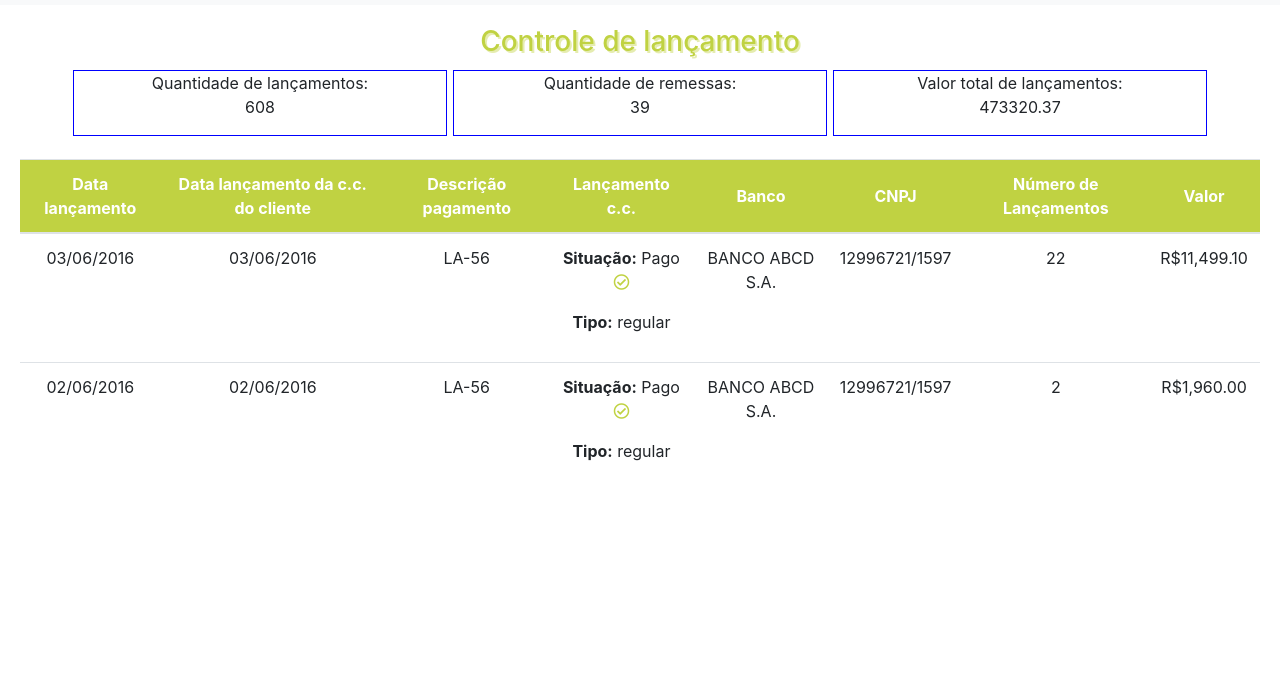
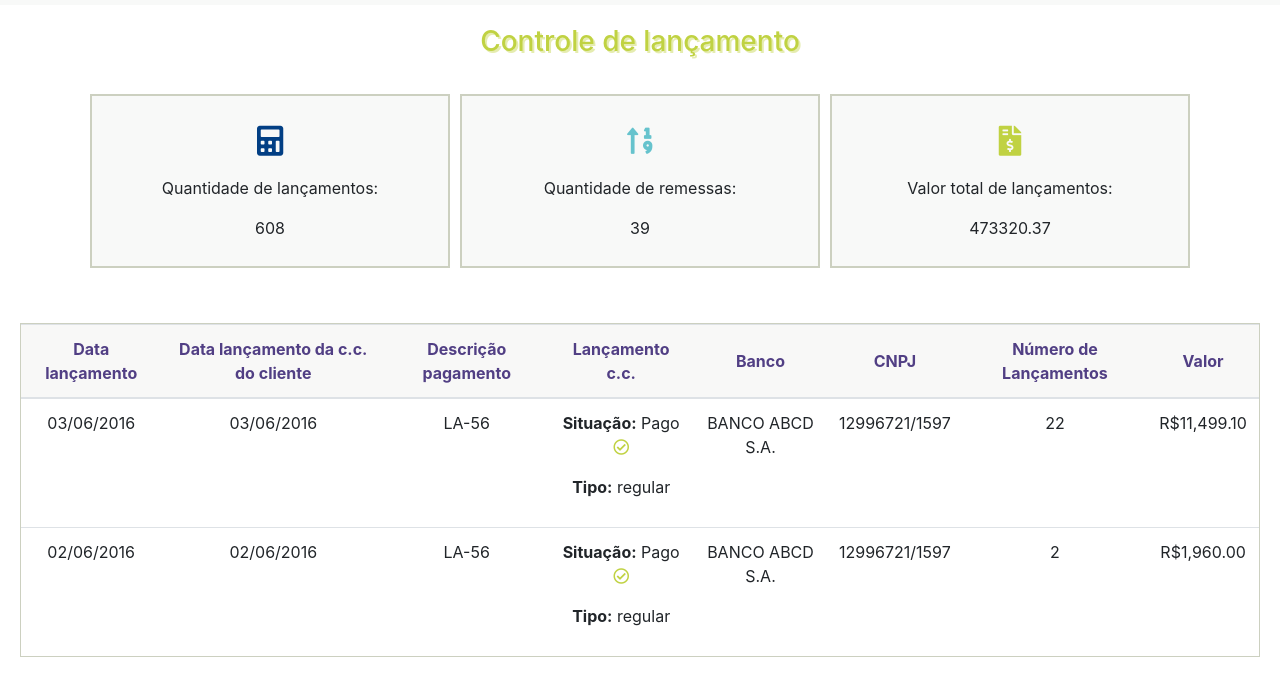
Before and after one commit to daniferrari/stefanini, a website: page app/index.html in a window 1280 px wide. Shown: the part 56-752 px from the top of the page. Drawn offline with nearby package versions, Linux system fonts and the light colour scheme; some packages are replaced by stand-ins of ours.

Commit message:
Adicionando css a pagina inicial

```diff
--- a/app/account-launch/lancamento-conta-legado.css
+++ b/app/account-launch/lancamento-conta-legado.css
@@ -1,7 +1,7 @@
 
 thead.thead {
-    background: #c0d242;
-    color: white;
+    background: #f8f8f7;
+    color: #513f84;
 }
 
 .table thead th {
@@ -21,7 +21,7 @@ h3 {
 
 /* Handle */
 .table-responsive::-webkit-scrollbar-thumb {
-    background: #c0d242;
+    background: #0274b4;
 }
 
 ::-webkit-scrollbar-track {
@@ -46,13 +46,31 @@ h3 {
 
 table {
     text-align: center;
+    border: 1px solid #ccd0c0;
 }
 
 .cards {
     text-align: center;
+    margin: 30px 0px;
 }
 
 .col-sm {
-    border: 1px solid blue;
-    margin: 3px;
+    border: 2px solid #ccd0c0;
+    margin: 5px;
+    padding: 10px 0px;
+    background: #c2c3ba1c !important;
 }
+
+.cards i {
+    font-size: 30px;
+    color: #c0d242;
+    padding: 20px 0px;
+}
+
+i.fas.fa-calculator {
+    color: #023f84;
+}
+
+i.fas.fa-sort-numeric-up {
+    color: #66c3cd;
+}
--- a/app/account-launch/lancamento-conta-legado.html
+++ b/app/account-launch/lancamento-conta-legado.html
@@ -6,15 +6,18 @@
   <div class="container">
     <div class="row cards">
       <div class="col-sm">
-        Quantidade de lançamentos:
+        <i class="fas fa-calculator"></i>
+        <p>Quantidade de lançamentos: </p>
         <p>{{data.data.totalControleLancamento.quantidadeLancamentos}}</p>
       </div>
       <div class="col-sm">
-        Quantidade de remessas:
+        <i class="fas fa-sort-numeric-up"></i>
+        <p>Quantidade de remessas: </p>
         <p>{{data.data.totalControleLancamento.quantidadeRemessas}}</p>
       </div>
       <div class="col-sm">
-        Valor total de lançamentos:
+        <i class="fas fa-file-invoice-dollar"></i>
+        <p>Valor total de lançamentos:</p>
         <p>{{data.data.totalControleLancamento.valorLancamentos}}</p>
       </div>
     </div>
--- a/app/chart/chart.css
+++ b/app/chart/chart.css
@@ -3,3 +3,7 @@ h4 {
     text-shadow: 2px 2px #c0d2426b;
     text-align: center;
 }
+
+.count-chart {
+    width: 100vw;
+}
--- a/app/menu/menu.css
+++ b/app/menu/menu.css
@@ -2,10 +2,6 @@ menu {
     margin: 0px;
     padding-left: 0px;
     margin-bottom: 20px;
-}
-
-.navbar {
-    color: blueviolet;
 }
 
 img {
@@ -17,5 +13,9 @@ a.nav-link {
 }
 
 a.nav-link:hover {
-    color:#023f84 !important
+    color:#023f84 !important;
 }
+
+.bg-light {
+    background-color: #c2c3ba1c !important;
+}
```
Also changed, not shown: app/chart/chart.html (+4 -2 lines).
